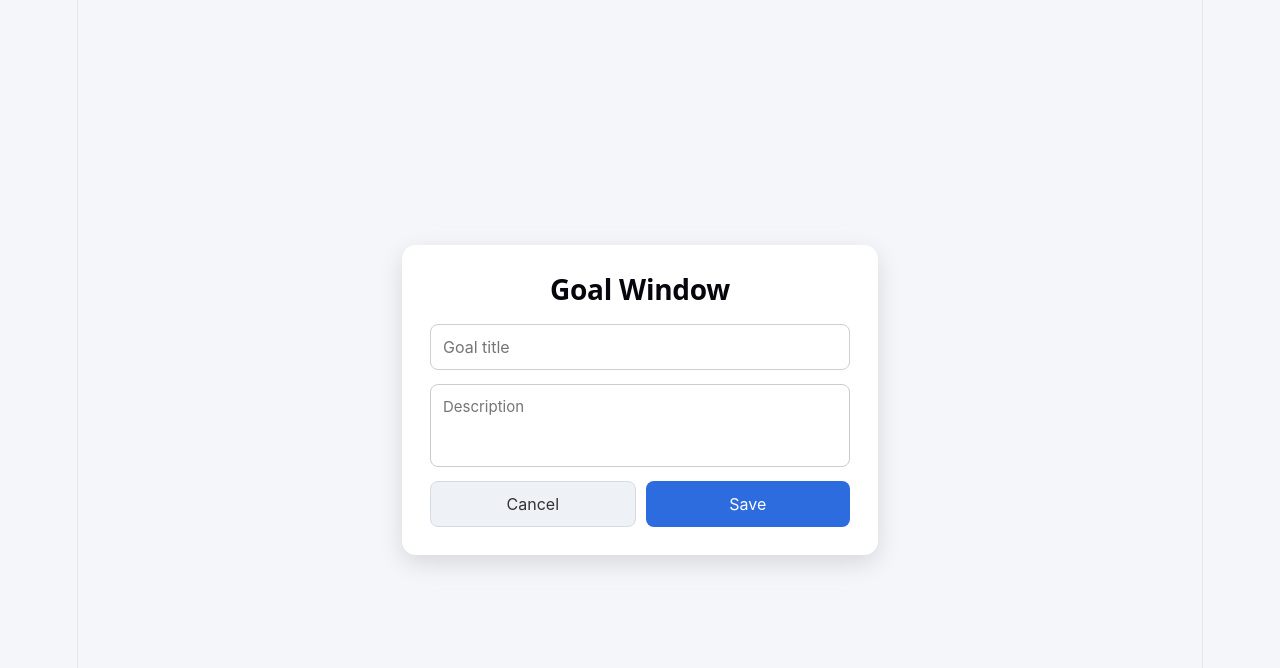
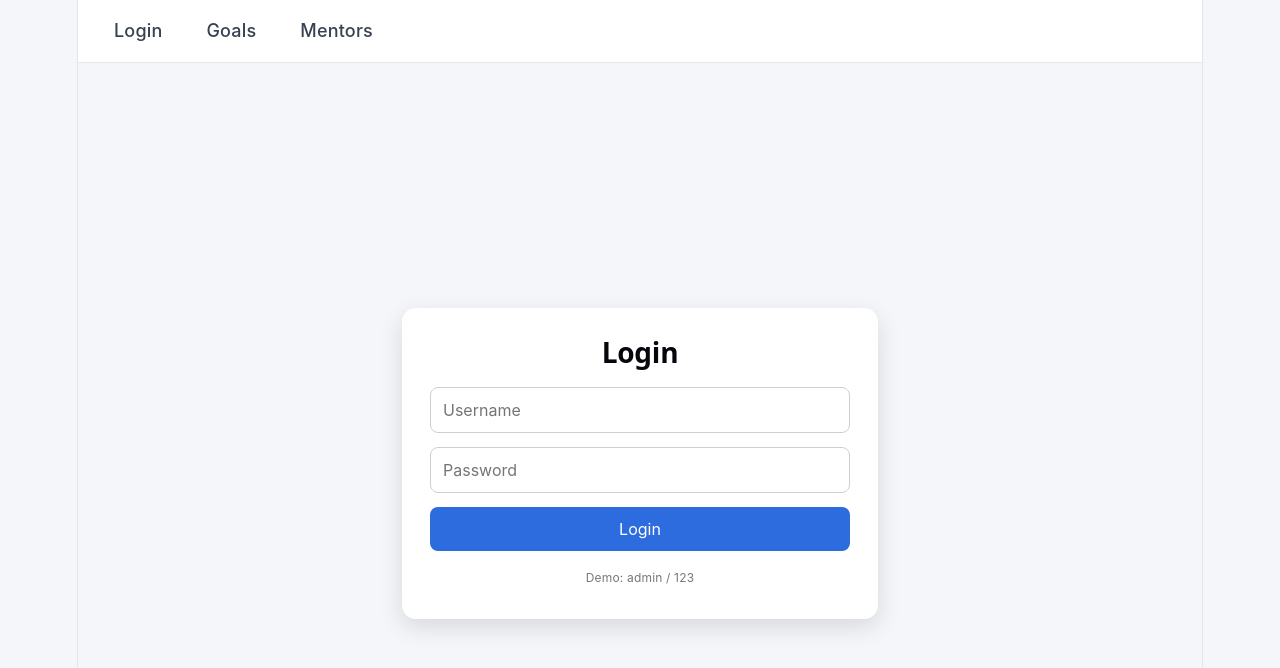
Before and after one commit to jamesluvsgithub/gatorConnector, a React app in the folder frontend/: page / in a window 1280 px wide. Shown: the top 668 px of the page. Built offline with nearby package versions, Linux system fonts and the light colour scheme; the HTML template or start-up script is replaced by a standard one.

Commit message:
SCRUM-104: Add navigation between frontend windows

```diff
--- a/frontend/src/App.jsx
+++ b/frontend/src/App.jsx
@@ -1,12 +1,47 @@
+import "./App.css";
+import { BrowserRouter as Router, Routes, Route, Link } from "react-router-dom";
 
-import "./App.css";
 import Login from "./components/Login";
 import GoalWindow from "./components/GoalWindow";
+import MentorMenteeWindow from "./components/MentorMenteeWindow";
 
 function App() {
-  const showGoal = true;
+  const linkStyle = {
+    textDecoration: "none",
+    color: "#374151",
+    padding: "6px 12px",
+    borderRadius: "6px",
+  };
 
-  return showGoal ? <GoalWindow /> : <Login />;
+  return (
+    <Router>
+      {/* Navbar */}
+      <nav
+        style={{
+          padding: "12px 24px",
+          background: "#ffffff",
+          borderBottom: "1px solid #e5e7eb",
+          display: "flex",
+          gap: "20px",
+          alignItems: "center",
+          fontWeight: "500",
+          position: "sticky",
+          top: 0,
+        }}
+      >
+        <Link to="/" style={linkStyle}>Login</Link>
+        <Link to="/goals" style={linkStyle}>Goals</Link>
+        <Link to="/mentors" style={linkStyle}>Mentors</Link>
+      </nav>
+
+      {/* Routes */}
+      <Routes>
+        <Route path="/" element={<Login />} />
+        <Route path="/goals" element={<GoalWindow />} />
+        <Route path="/mentors" element={<MentorMenteeWindow />} />
+      </Routes>
+    </Router>
+  );
 }
 
 export default App;
```
